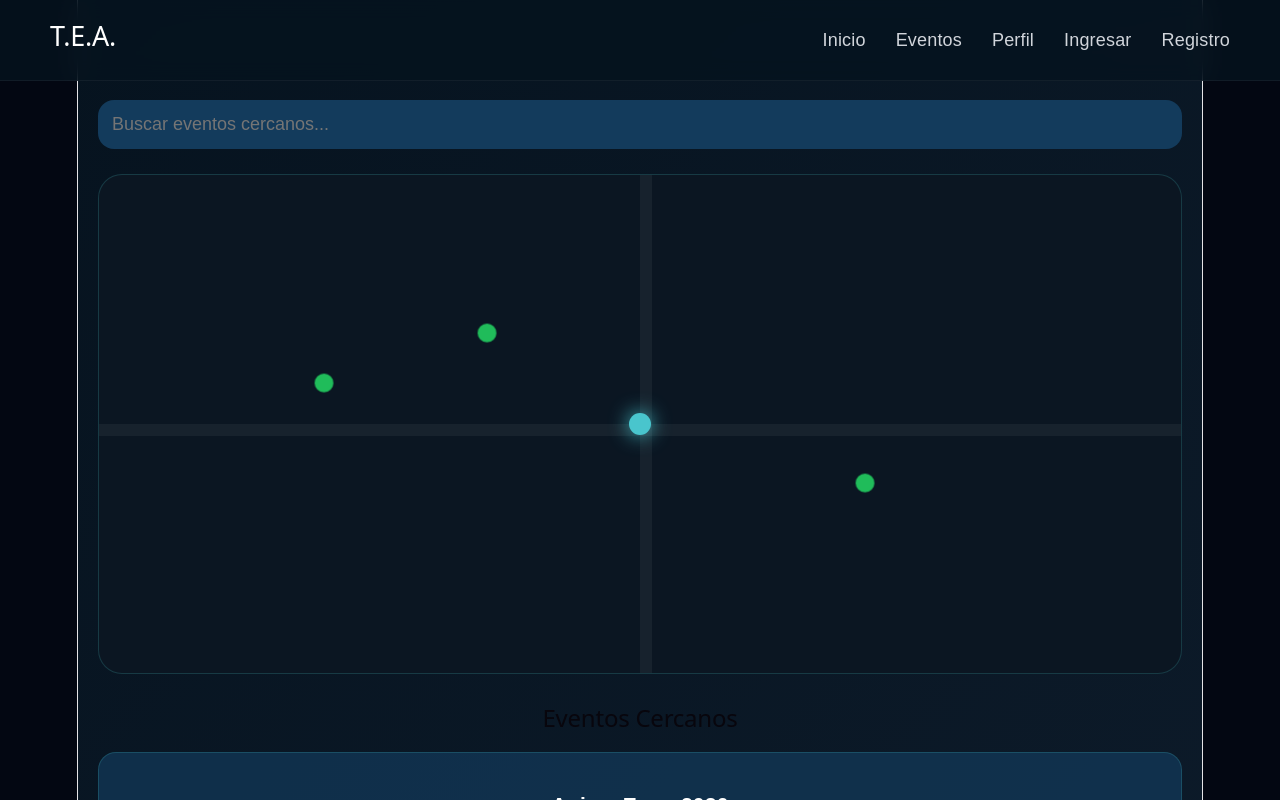
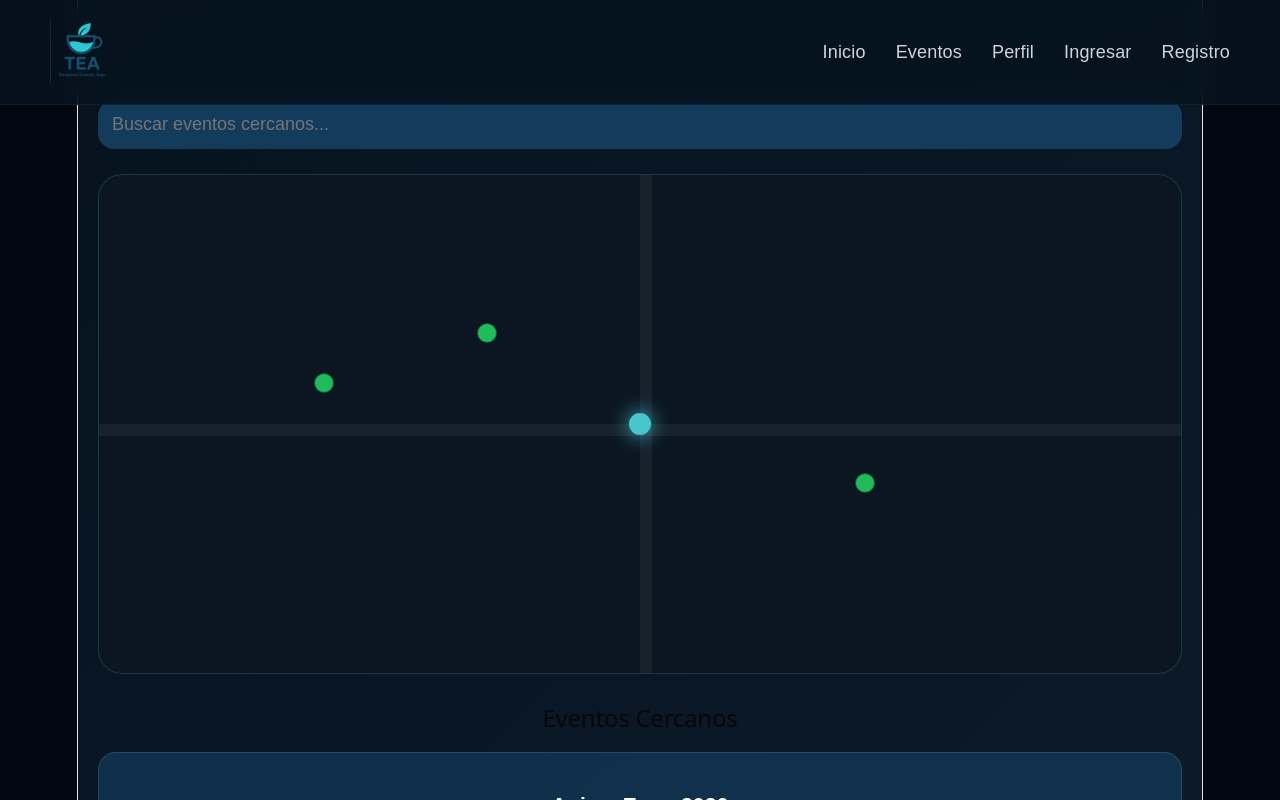
Before and after one commit to kukititi/temporal-event-app, a React app in the folder frontend/: page / in a window 1280 px wide. Shown: the top 800 px of the page. Built offline with nearby package versions, Linux system fonts and the light colour scheme; the HTML template or start-up script is replaced by a standard one.

Commit message:
Modificacion de NavBar

```diff
--- a/frontend/src/components/Navbar.jsx
+++ b/frontend/src/components/Navbar.jsx
@@ -1,4 +1,5 @@
 import { Link } from "react-router-dom";
+import logo from "../assets/tea-logo.png";
 
 import "../styles/navbar.css";
 
@@ -6,7 +7,7 @@ function Navbar() {
   return (
     <nav className="navbar">
       <div className="navbar-logo">
-        <h2>T.E.A.</h2>
+        <img src={logo} alt="TEA Logo" className="navbar-logo-image" />
       </div>
 
       <ul className="navbar-links">
--- a/frontend/src/styles/navbar.css
+++ b/frontend/src/styles/navbar.css
@@ -81,3 +81,25 @@
     justify-content: center;
   }
 }
+
+.navbar-logo {
+  display: flex;
+
+  align-items: center;
+
+  gap: 10px;
+}
+
+.navbar-logo-image {
+  width: 64px;
+
+  height: 64px;
+
+  object-fit: contain;
+
+  transition: 0.3s;
+}
+
+.navbar-logo-image:hover {
+  transform: scale(1.05);
+}
```
Also changed, not shown: frontend/src/assets/tea-logo.png (added).
